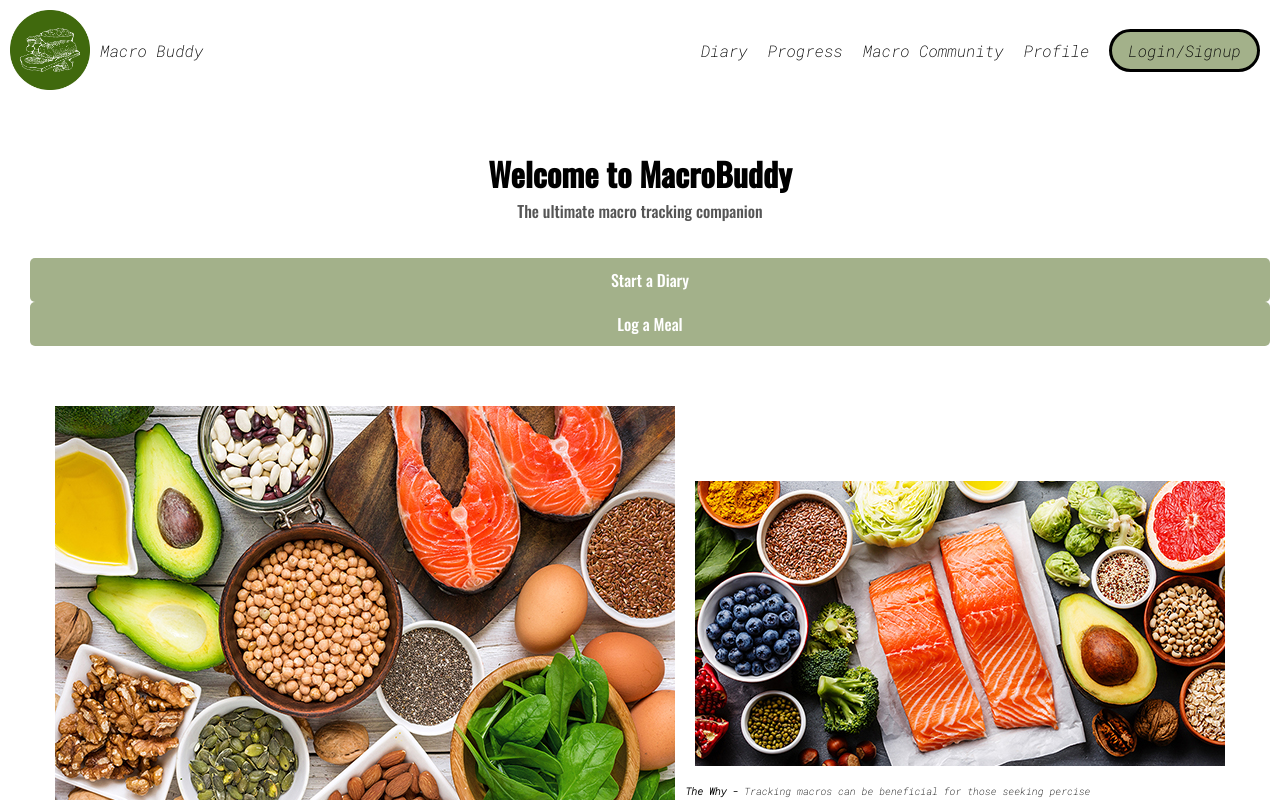
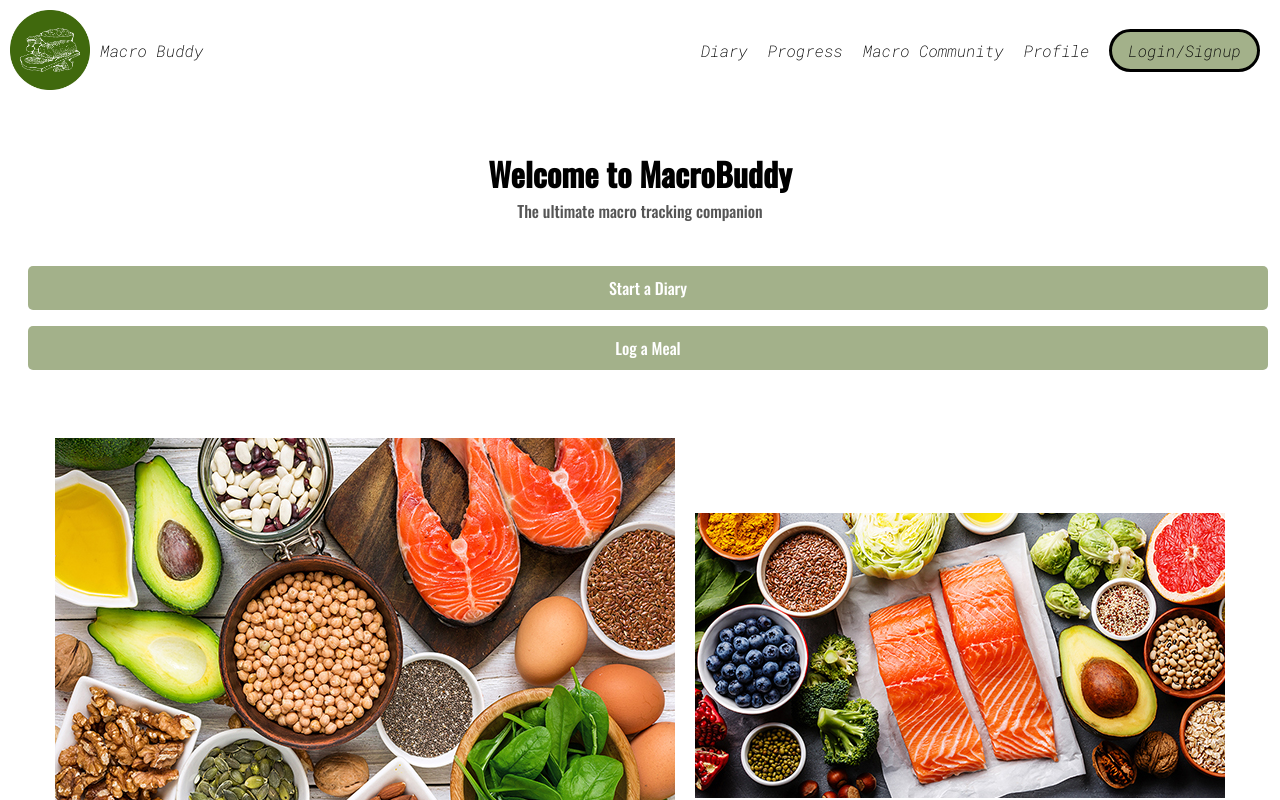
Before and after one commit to AstroMike101/macro-buddy, a React (Create React App) app: page / in a window 1280 px wide. Shown: the top 800 px of the page. Built offline with nearby package versions, Linux system fonts and the light colour scheme.

Commit message:
light margin change

```diff
--- a/src/Diary.js
+++ b/src/Diary.js
@@ -1,4 +1,3 @@
-// Diary.js
 
 import React from 'react';
 import DummyItems from './DummyItems';
--- a/src/WelcomeSection.css
+++ b/src/WelcomeSection.css
@@ -17,8 +17,10 @@ h1 {
     bottom: 1.2em;
 }
 
+
+
 .buttons button {
-    margin: 0 10px;
+    margin: .5em;
     padding: 10px 20px;
     font-size: 1em;
     background-color: #a3b18a;
@@ -29,6 +31,12 @@ h1 {
     font-family: 'Oswald', sans-serif;
 }
 
+
+
+.button2 {
+    margin-top: 2em;
+}
+
 .buttons button:hover {
     background-color: #8de0a9;
 }
--- a/src/WelcomeSection.js
+++ b/src/WelcomeSection.js
@@ -11,7 +11,7 @@ const WelcomeSection = () => {
       <div className="buttons">
         <button>Start a Diary</button>
         <Link to="/log-meal">
-          <button>Log a Meal</button>
+          <button class="button2">Log a Meal</button>
         </Link>
       </div>
     </div>
```
